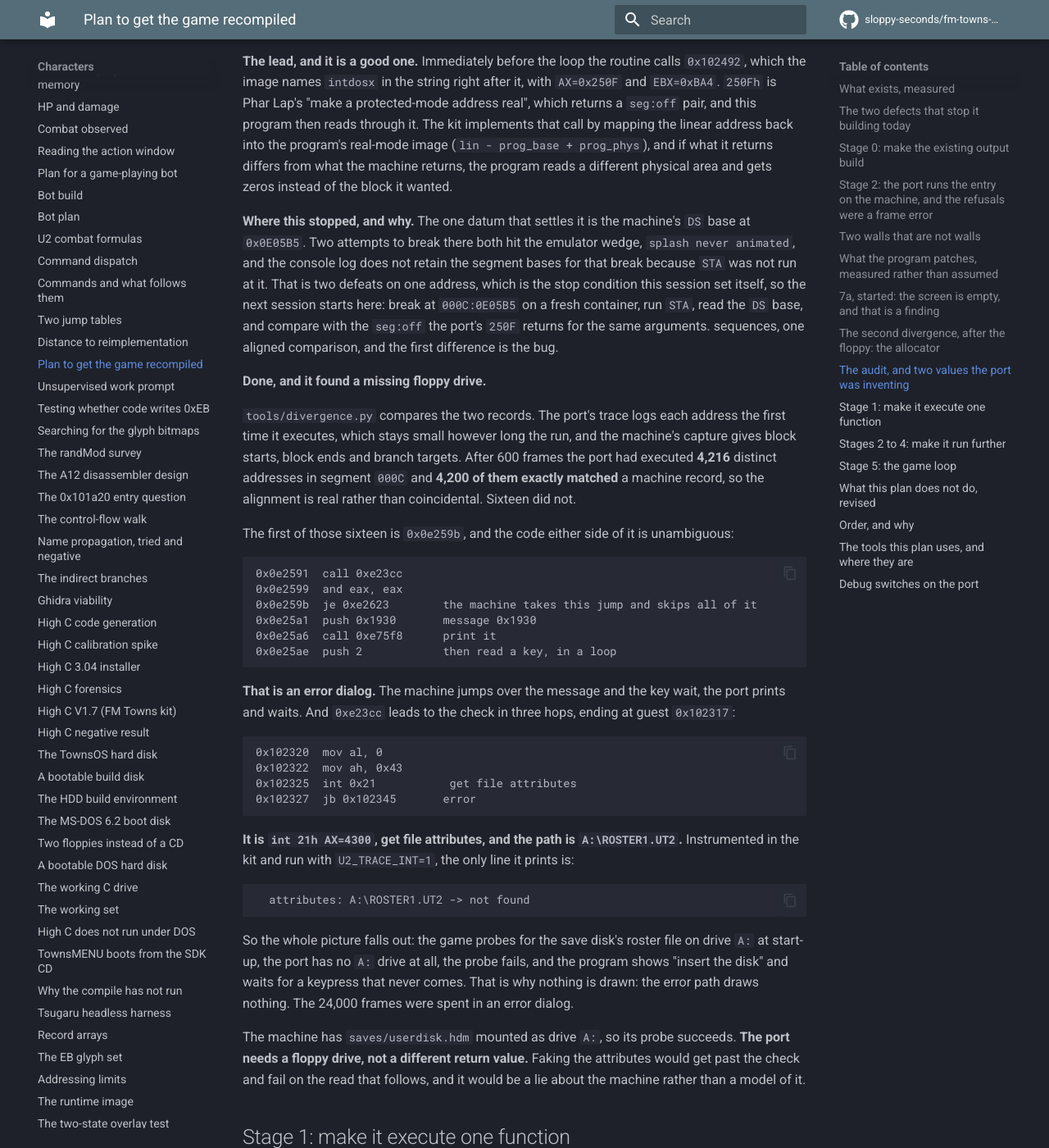
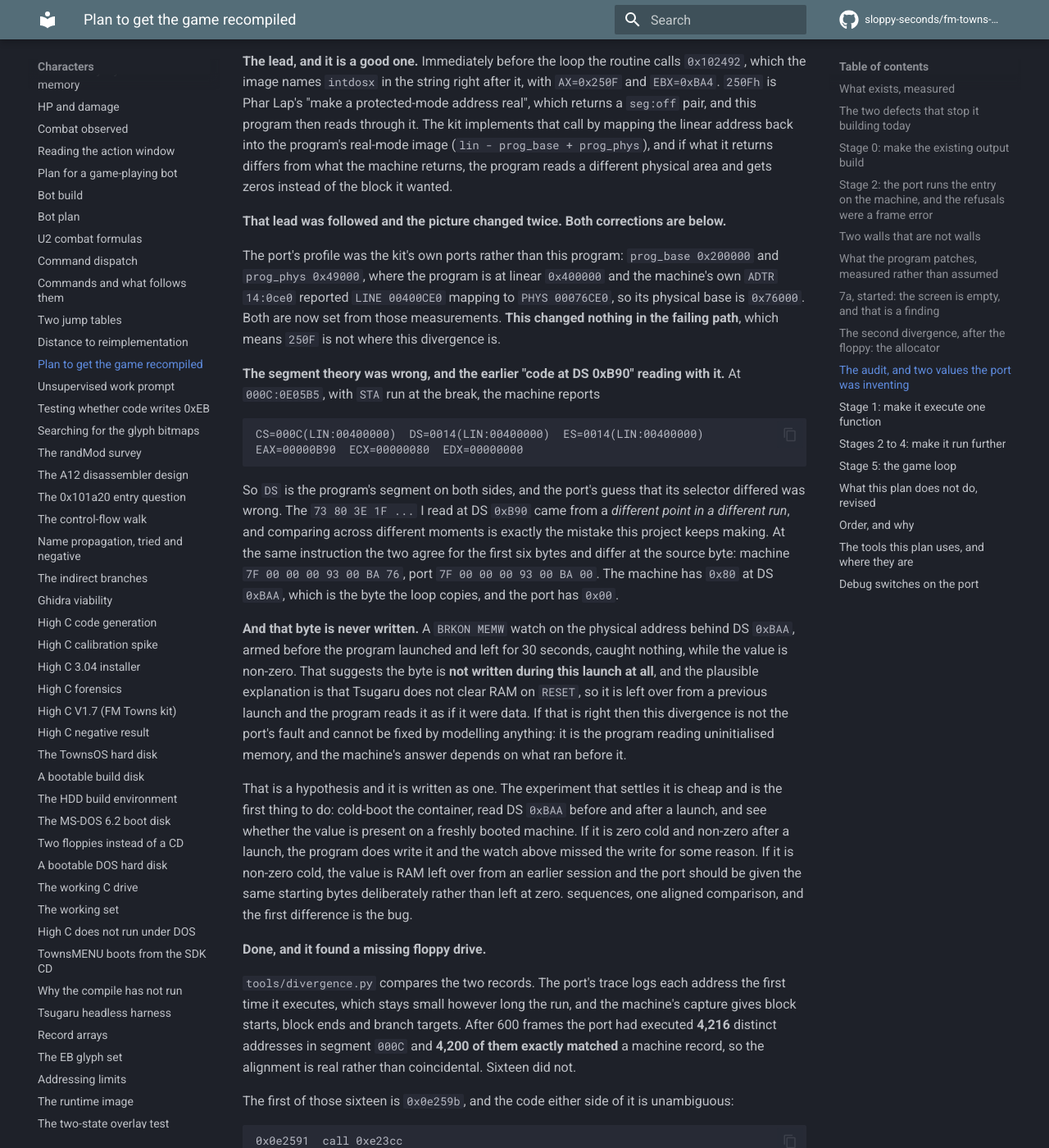
Before and after one commit to sloppy-seconds/fm-towns-ultima, an MkDocs documentation site: the page built from docs/recomp-plan.md, in a window 1280 px wide and 1400 px high, scrolled down 15618 px. Shown: the whole window at 82% size. Built offline with MkDocs 1.6.1 and Material for MkDocs 9.7.7, drawn with Linux system fonts in a browser that asks for light colours; comment, search, counter and statistics services are not loaded.

Commit message:
Two corrections: 250F is not it, and the byte the loop copies is never written
The lead was followed. The port's profile was the kit's own ports (prog_base 0x200000,
prog_phys 0x49000) where this program is at linear 0x400000 and the machine's own
ADTR 14:0ce0 says LINE 00400CE0 maps to PHYS 00076CE0, so the physical base is 0x76000.
Both are now set from those measurements, and it changed nothing in the failing path, so
Phar Lap 250F is not where this divergence lives.

The segment theory was wrong too. With STA run at the break, the machine reports
DS=0014(LIN:00400000) at 000C:0E05B5, the program's own segment, same as the port. The
"code at DS 0xB90" I quoted earlier came from a different point in a different run, which
is the comparison error this project keeps repeating. At the same instruction the two agree
for six bytes and differ at the source byte: machine 7F 00 00 00 93 00 BA 76, port
7F 00 00 00 93 00 BA 00. The machine has 0x80 at DS 0xBAA and the port has 0x00.

And that byte is never written: BRKON MEMW on its physical address, armed before launch
and left 30 seconds, caught nothing while the value is non-zero. Hypothesis, labelled as
one: Tsugaru does not clear RAM on RESET, so the program is reading leftover bytes from an
earlier launch. The experiment that settles it is a cold boot and a read before and after a
launch. If it is zero cold, the watch missed the write. If non-zero cold, the port should be
given the same starting bytes deliberately.

````diff
--- a/docs/recomp-plan.md
+++ b/docs/recomp-plan.md
@@ -649,12 +649,40 @@ implements that call by mapping the linear address back into the program's real-
 (`lin - prog_base + prog_phys`), and if what it returns differs from what the machine returns, the program reads
 a different physical area and gets zeros instead of the block it wanted.
 
-**Where this stopped, and why.** The one datum that settles it is the machine's `DS` base at `0x0E05B5`. Two
-attempts to break there both hit the emulator wedge, `splash never animated`, and the console log does not retain
-the segment bases for that break because `STA` was not run at it. That is two defeats on one address, which is
-the stop condition this session set itself, so the next session starts here: break at `000C:0E05B5` on a fresh
-container, run `STA`, read the `DS` base, and compare with the `seg:off` the port's `250F` returns for the same
-arguments.
+**That lead was followed and the picture changed twice. Both corrections are below.**
+
+The port's profile was the kit's own ports rather than this program: `prog_base 0x200000` and
+`prog_phys 0x49000`, where the program is at linear `0x400000` and the machine's own `ADTR 14:0ce0` reported
+`LINE 00400CE0` mapping to `PHYS 00076CE0`, so its physical base is `0x76000`. Both are now set from those
+measurements. **This changed nothing in the failing path**, which means `250F` is not where this divergence is.
+
+**The segment theory was wrong, and the earlier "code at DS 0xB90" reading with it.** At `000C:0E05B5`, with
+`STA` run at the break, the machine reports
+
+```
+CS=000C(LIN:00400000)  DS=0014(LIN:00400000)  ES=0014(LIN:00400000)
+EAX=00000B90  ECX=00000080  EDX=00000000
+```
+
+So `DS` is the program's segment on both sides, and the port's guess that its selector differed was wrong. The
+`73 80 3E 1F ...` I read at DS `0xB90` came from a *different point in a different run*, and comparing across
+different moments is exactly the mistake this project keeps making. At the same instruction the two agree for
+the first six bytes and differ at the source byte: machine `7F 00 00 00 93 00 BA 76`, port
+`7F 00 00 00 93 00 BA 00`. The machine has `0x80` at DS `0xBAA`, which is the byte the loop copies, and the port
+has `0x00`.
+
+**And that byte is never written.** A `BRKON MEMW` watch on the physical address behind DS `0xBAA`, armed before
+the program launched and left for 30 seconds, caught nothing, while the value is non-zero. That suggests the
+byte is **not written during this launch at all**, and the plausible explanation is that Tsugaru does not clear
+RAM on `RESET`, so it is left over from a previous launch and the program reads it as if it were data. If that
+is right then this divergence is not the port's fault and cannot be fixed by modelling anything: it is the
+program reading uninitialised memory, and the machine's answer depends on what ran before it.
+
+That is a hypothesis and it is written as one. The experiment that settles it is cheap and is the first thing to
+do: cold-boot the container, read DS `0xBAA` before and after a launch, and see whether the value is present on
+a freshly booted machine. If it is zero cold and non-zero after a launch, the program does write it and the
+watch above missed the write for some reason. If it is non-zero cold, the value is RAM left over from an earlier
+session and the port should be given the same starting bytes deliberately rather than left at zero.
 sequences, one aligned comparison, and the first difference is the bug.
 
 **Done, and it found a missing floppy drive.**
````
Also changed, not shown: 1 other file.
